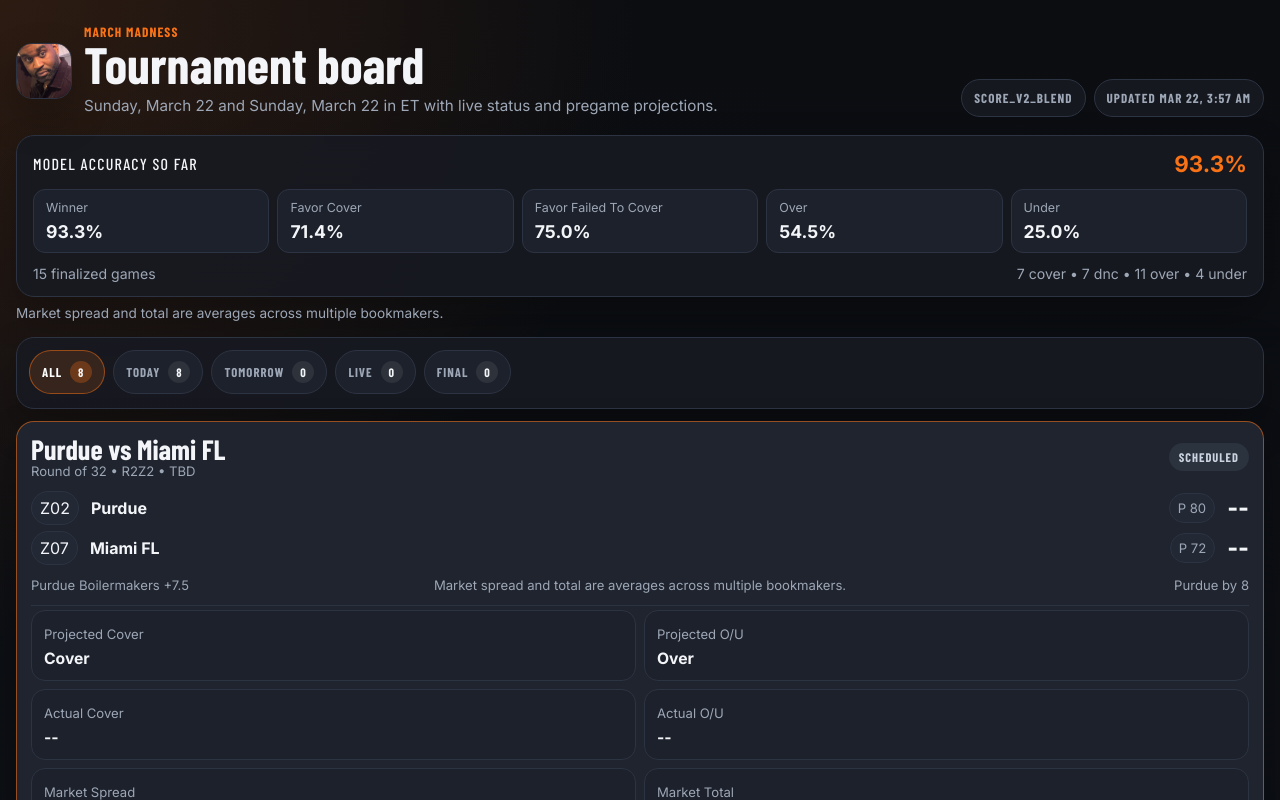
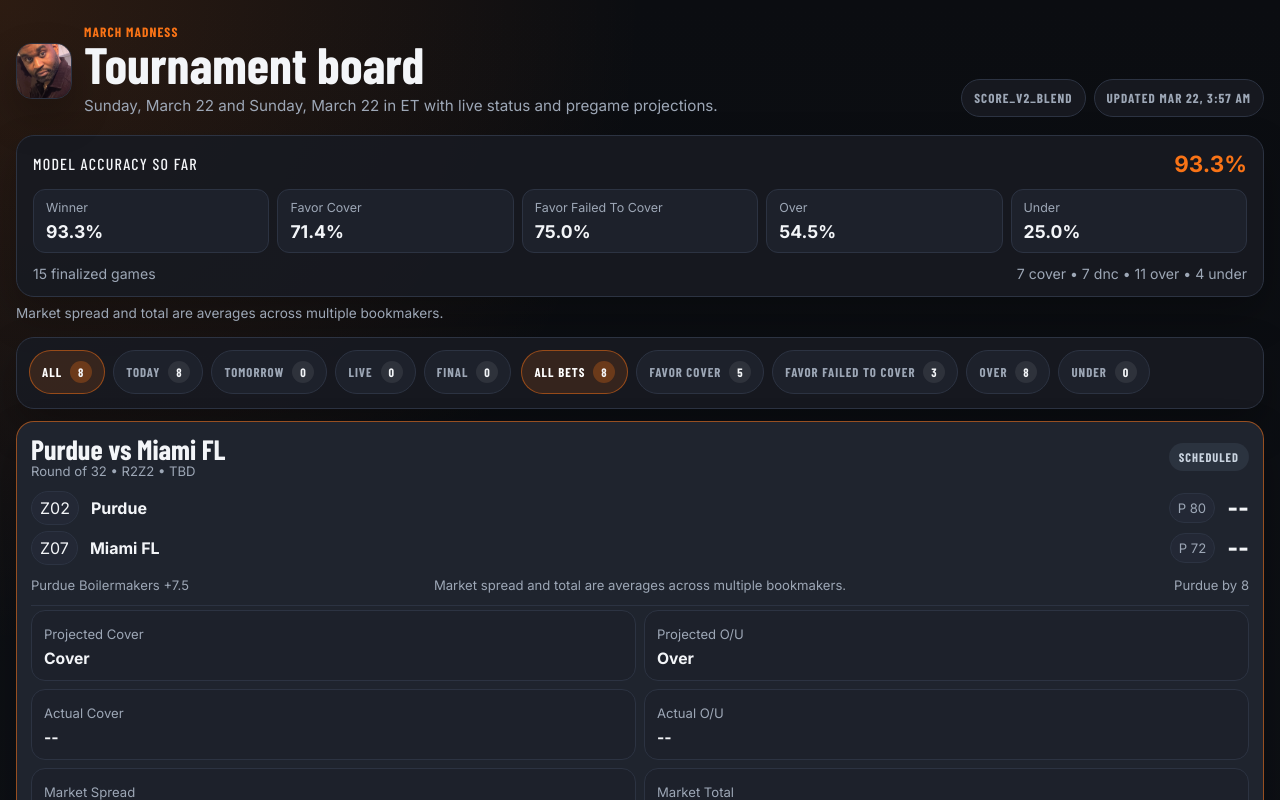
Before and after one commit to Jrosero21/degens, a React (Vite) app: page / in a window 1280 px wide. Shown: the top 800 px of the page. Built offline with nearby package versions, Linux system fonts and the light colour scheme; no server answers.

Commit message:
Add bet type filters

```diff
--- a/src/App.jsx
+++ b/src/App.jsx
@@ -9,6 +9,13 @@
   { key: "tomorrow", label: "Tomorrow" },
   { key: "live", label: "Live" },
   { key: "final", label: "Final" },
+];
+const BET_FILTER_OPTIONS = [
+  { key: "all", label: "All Bets" },
+  { key: "cover", label: "Favor Cover" },
+  { key: "dnc", label: "Favor Failed To Cover" },
+  { key: "over", label: "Over" },
+  { key: "under", label: "Under" },
 ];
 
 function formatDateTime(value) {
@@ -146,6 +153,7 @@
   const [board, setBoard] = useState(null);
   const [selectedGameId, setSelectedGameId] = useState(null);
   const [filterMode, setFilterMode] = useState("all");
+  const [betFilterMode, setBetFilterMode] = useState("all");
 
   useEffect(() => {
     let active = true;
@@ -209,7 +217,7 @@
     return focusGames.filter((game) => game.gameDate === alternateSlateDate);
   }, [alternateSlateDate, defaultSlateDate, focusGames]);
 
-  const filteredGames = useMemo(() => {
+  const baseFilteredGames = useMemo(() => {
     let games;
     if (filterMode === "today") {
       games = todayGames;
@@ -223,6 +231,28 @@
       games = focusGames;
     }
 
+    return games;
+  }, [filterMode, focusGames, todayGames, tomorrowGames]);
+
+  const betFilterCounts = useMemo(() => {
+    return {
+      all: baseFilteredGames.length,
+      cover: baseFilteredGames.filter((game) => game.prediction?.projectedCover === "cover").length,
+      dnc: baseFilteredGames.filter((game) => game.prediction?.projectedCover === "dnc").length,
+      over: baseFilteredGames.filter((game) => game.prediction?.projectedOu === "over").length,
+      under: baseFilteredGames.filter((game) => game.prediction?.projectedOu === "under").length,
+    };
+  }, [baseFilteredGames]);
+
+  const filteredGames = useMemo(() => {
+    let games = baseFilteredGames;
+
+    if (betFilterMode === "cover" || betFilterMode === "dnc") {
+      games = games.filter((game) => game.prediction?.projectedCover === betFilterMode);
+    } else if (betFilterMode === "over" || betFilterMode === "under") {
+      games = games.filter((game) => game.prediction?.projectedOu === betFilterMode);
+    }
+
     return [...games].sort((a, b) => {
       const timeDiff = tipoffSortValue(b.tipoff) - tipoffSortValue(a.tipoff);
       if (timeDiff !== 0) {
@@ -230,7 +260,7 @@
       }
       return String(b.gameSlot).localeCompare(String(a.gameSlot));
     });
-  }, [filterMode, focusGames, todayGames, tomorrowGames]);
+  }, [baseFilteredGames, betFilterMode]);
 
   useEffect(() => {
     if (!filteredGames.length) {
@@ -337,6 +367,18 @@
                   </button>
                 ))}
               </div>
+              <div className="chip-row chip-row-scroll">
+                {BET_FILTER_OPTIONS.map((option) => (
+                  <button
+                    key={option.key}
+                    className={`chip chip-with-badge ${betFilterMode === option.key ? "is-active" : ""}`}
+                    onClick={() => setBetFilterMode(option.key)}
+                  >
+                    <span>{option.label}</span>
+                    <span className="chip-badge">{betFilterCounts[option.key] ?? 0}</span>
+                  </button>
+                ))}
+              </div>
             </section>
 
             <section className="games-list">
```
